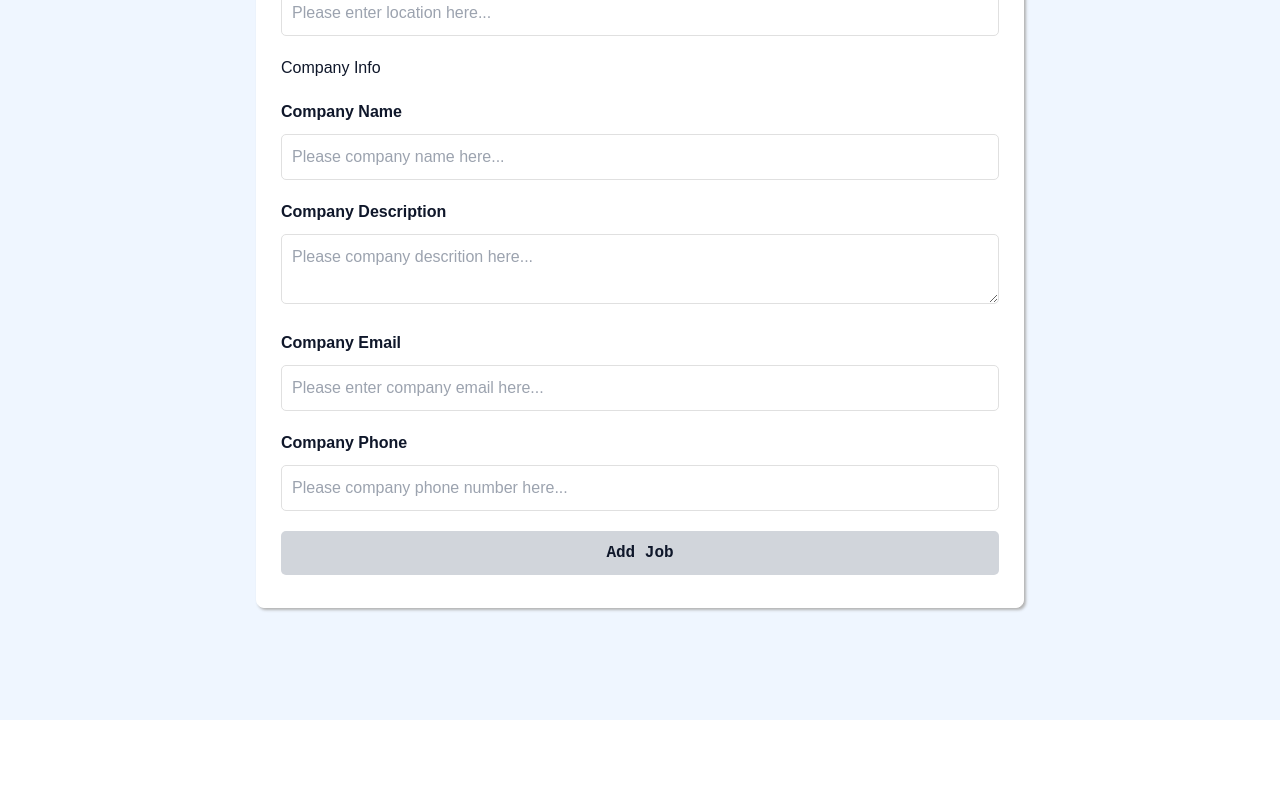
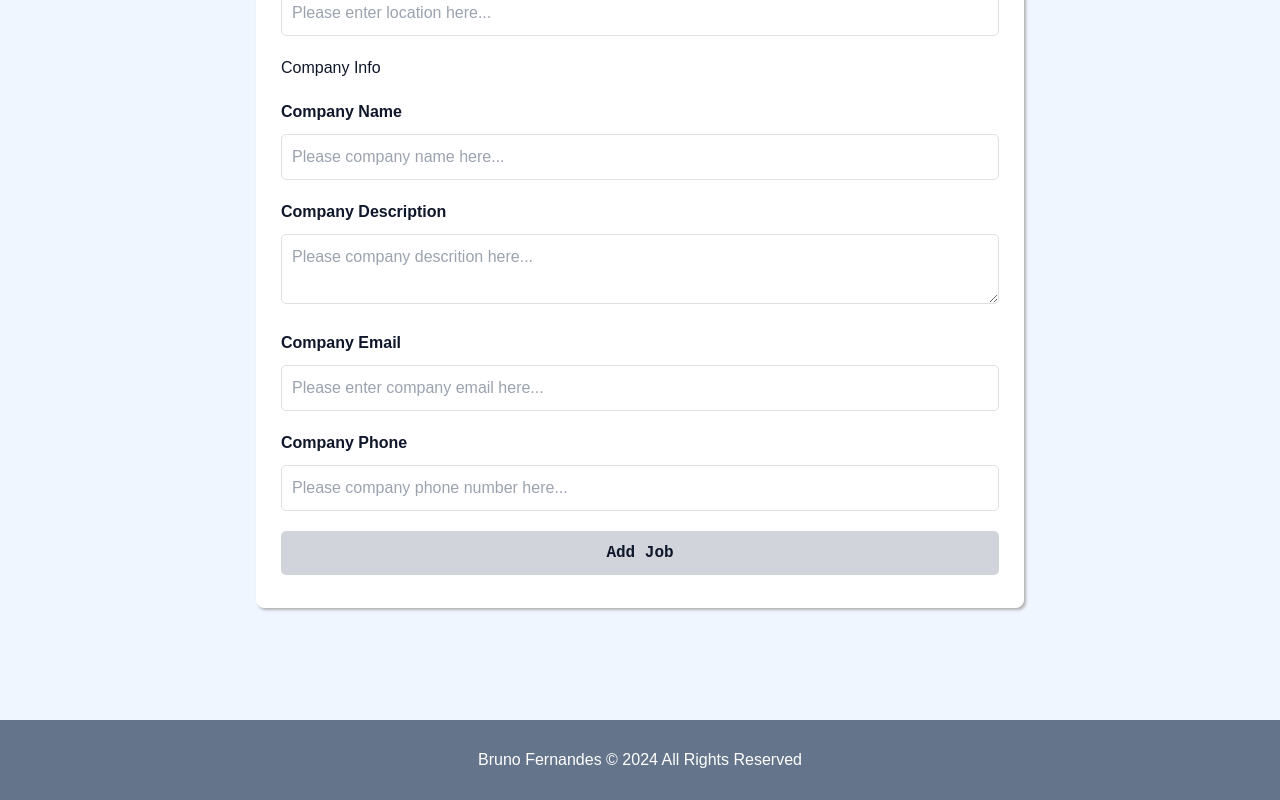
Before and after one commit to brunoFernandes21/react-job-board, a React (Vite) app: page /add-new-job in a window 1280 px wide. Shown: the part 738-1538 px from the top of the page. Before the commit the page ends 1458 px from the top, so only its background shows below. Built offline with nearby package versions, Linux system fonts and the light colour scheme.

Commit message:
add footer, change active link

```diff
--- a/src/App.jsx
+++ b/src/App.jsx
@@ -8,6 +8,7 @@ import AddNewJobPage from "./features/jobs/AddNewJobPage";
 import EditJobPage from "./features/jobs/EditJobPage";
 import { ToastContainer } from "react-toastify";
 import "react-toastify/dist/ReactToastify.css";
+import Footer from "./components/Footer";
 const App = () => {
   return (
     <>
@@ -33,6 +34,7 @@ const App = () => {
         theme="dark"
         transition:Bounce
       />
+      <Footer/>
     </>
   );
 };
--- /dev/null
+++ b/src/components/Footer.jsx
@@ -0,0 +1,12 @@
+const Footer = () => {
+  const getYear = () => {
+    return new Date().getFullYear();
+  };
+  return (
+    <section className="bg-slate-500 dark:bg-slate-700 flex items-center justify-center h-20 text-white">
+      <p>Bruno Fernandes &copy; {getYear()} All Rights Reserved</p>
+    </section>
+  );
+};
+
+export default Footer;
--- a/src/components/Navbar.jsx
+++ b/src/components/Navbar.jsx
@@ -3,7 +3,7 @@ import logo from "../assets/react.svg";
 const Navbar = () => {
 
   const linkClass = ({ isActive }) => {
-    return isActive ? "underline hover:text-blue-200 text-white rounded-md px-3 py-2" : "text-white transition ease-in-out duration-400 hover:text-blue-200 hover:underline px-3 py-2"
+    return isActive ? "border hover:text-blue-200 text-white px-3 py-2 rounded-md" : "text-white transition ease-in-out duration-400 hover:text-blue-200 px-3 py-2"
   }
   return (
     <nav className="bg-blue-800 bg-opacity-75 md:bg-opacity-100 backdrop-blur-sm shadow-blue-500 shadow-md mb-1 sticky top-0 z-50">
```
